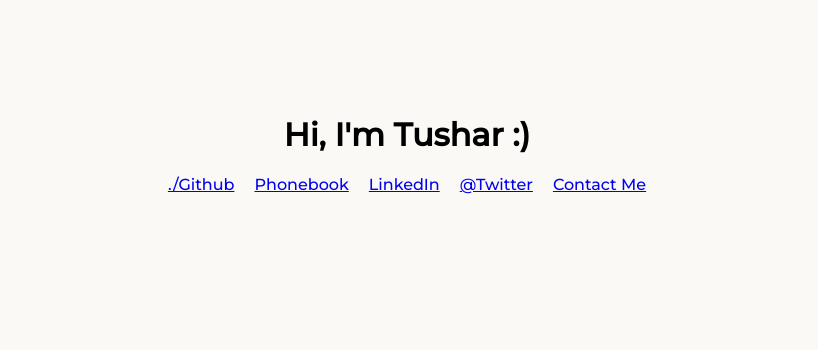
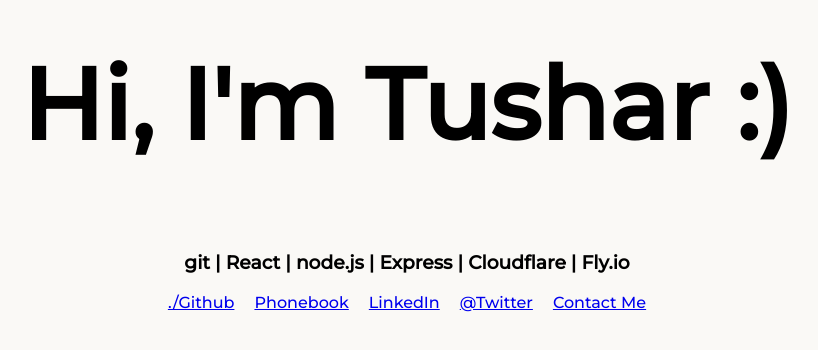
Before and after one commit to reddygtvs/homepage, a React (Create React App) app: page / in a window 1280 px wide. Shown: the part 224-574 px from the top of the page, without its empty margins (233-1051 px from the left). Built offline with nearby package versions, Linux system fonts and the light colour scheme.

Commit message:
edited title, added animation & skills

```diff
--- a/src/App.css
+++ b/src/App.css
@@ -26,6 +26,9 @@ a {
   margin-right: 10px;
   transition: transform 0.5s ease;
 }
+h1 {
+  font-size: 100px;
+}
 
 a:hover {
   transform: translateY(-3px);
@@ -36,3 +39,43 @@ a:hover {
   display: grid;
   place-items: center;
 }
+
+.wrapper {
+  height: 100vh;
+  /*This part is important for centering*/
+  display: grid;
+  place-items: center;
+}
+
+@keyframes bounce {
+  0% {
+    transform: scale(1, 1) translateY(0);
+  }
+  10% {
+    transform: scale(1.1, 0.9) translateY(0);
+  }
+  30% {
+    transform: scale(0.9, 1.1) translateY(-50px);
+  }
+  50% {
+    transform: scale(1.05, 0.95) translateY(0);
+  }
+  57% {
+    transform: scale(1, 1) translateY(-7px);
+  }
+  64% {
+    transform: scale(1, 1) translateY(0);
+  }
+  100% {
+    transform: scale(1, 1) translateY(0);
+  }
+}
+
+.dot {
+  color: var(--red);
+  display: inline-flex;
+  animation-name: bounce;
+  animation-timing-function: ease;
+  animation-duration: 2s;
+  animation-iteration-count: 1;
+}
--- a/src/App.js
+++ b/src/App.js
@@ -3,8 +3,13 @@ import "./App.css";
 const App = () => {
   return (
     <div id="control" className="App">
-      <div className="App-header">
-        <h1>Hi, I'm Tushar :)</h1>
+      <div className="typing-demo">
+        <h1>
+          Hi, I'm Tushar <span class="dot">:)</span>
+        </h1>
+      </div>
+      <div>
+        <h3>git | React | node.js | Express | Cloudflare | Fly.io</h3>
       </div>
       <div className="Horizon">
         <a
```
